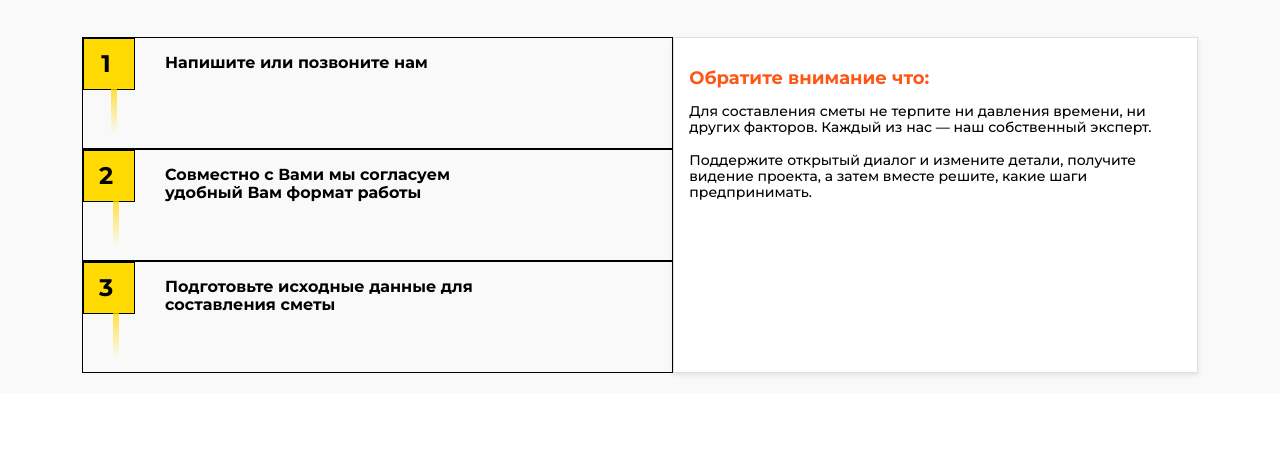
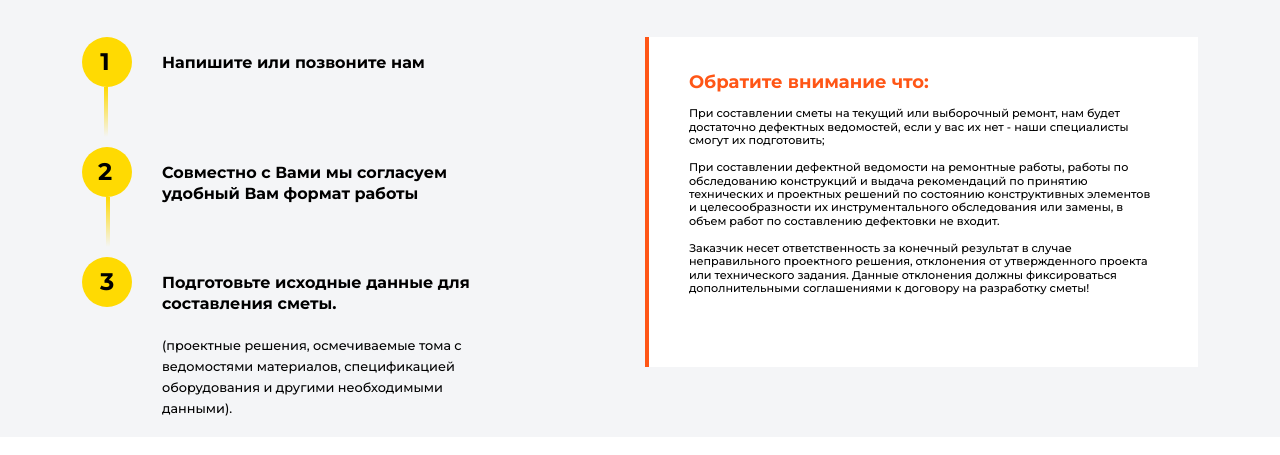
Before and after one commit to saruman-87/smeta-adaptive-site, a plain HTML site: page html/components/how-we-work.html in a window 1280 px wide. Shown: the part 119-574 px from the top of the page. Drawn offline with Linux system fonts and the light colour scheme.

Commit message:
Добелал "Как мы работаем"

```diff
--- a/css/lauout/how-we-work.css
+++ b/css/lauout/how-we-work.css
@@ -1,8 +1,8 @@
 .how-we-work {
     display: flex;
     justify-content: space-between;
-    padding: 20px;
-    background-color: #f9f9f9;
+    padding: 20px 20px 70px 20px;
+    background-color: #F4F5F7;
 }
 
 .how-we-work__title {
@@ -26,7 +26,6 @@
     display: flex;
     flex-direction: row;
     flex-wrap: wrap;
-    border: 1px solid #000;
     height: 110px;
 }
 
@@ -34,7 +33,7 @@
     display: flex;
     background-color: #FFDA02;
     color: black;
-    border: 1px solid #000;
+    border-radius: 50%;
     width: 50px;
     height: 50px;
     align-items: center;
@@ -44,28 +43,29 @@
     margin-right: 30px;
 }
 
-.how-we-work__step-number::after{
+.how-we-work__step:nth-child(-n+2) .how-we-work__step-number::after{
     content:'';
     display: block;
+    position: relative;
     background: linear-gradient(180deg, #FFD900 0%, rgba(255, 217, 0, 0) 100%);
-    height: 60px;
-    width: 6px;
-    position: relative;
-    bottom: -40px;
+    height: 50px;
+    width: 4px;
+    top: 50px;
+    right:calc(100% - 44px);
 }
 
 .how-we-work__step-description {
     font-size: 1rem;
     width: 60%;
-    font-weight:700;
+    line-height: 1.3;
 }
 
 .how-we-work__notice {
     width: 50%;
-    padding: 15px;
-    border: 1px solid #e0e0e0;
+    padding: 20px 40px;
     background-color: white;
-    box-shadow: 0 2px 5px rgba(0, 0, 0, 0.1);
+    border-left: 4px solid #FF5616;
+
 }
 
 .how-we-work__notice-title {
@@ -74,6 +74,5 @@
 }
 
 .how-we-work__notice-text {
-    font-size: 14px;
     margin-top: 10px;
 }
--- a/css/ui-kit/text.css
+++ b/css/ui-kit/text.css
@@ -16,3 +16,13 @@
   line-height: 1.2;
   margin-bottom: 50px;
 }
+
+.text-medium{
+  font-size: 0.8rem;
+  line-height: 1.2;
+}
+
+.text-min{
+  font-size: 0.7rem;
+  line-height: 1.2;
+}
--- a/html/components/how-we-work.html
+++ b/html/components/how-we-work.html
@@ -15,24 +15,26 @@
                 <div class="how-we-work__steps">
                     <div class="how-we-work__step">
                         <span class="how-we-work__step-number">1</span>
-                        <p class="how-we-work__step-description">Напишите или позвоните нам</p>
+                        <p class="how-we-work__step-description"> <strong>Напишите или позвоните нам </strong></p>
                     </div>
                     <div class="how-we-work__step">
                         <span class="how-we-work__step-number">2</span>
-                        <p class="how-we-work__step-description">Совместно с Вами мы согласуем удобный Вам формат работы</p>
+                        <p class="how-we-work__step-description"> <strong>Совместно с Вами мы согласуем удобный Вам формат работы</strong></p>
                     </div>
                     <div class="how-we-work__step">
                         <span class="how-we-work__step-number">3</span>
-                        <p class="how-we-work__step-description">Подготовьте исходные данные для составления сметы</p>
+                        <p class="how-we-work__step-description"> <strong> Подготовьте исходные данные для составления сметы. </strong> <br><br> <span class="text-medium">(проектные решения, осмечиваемые тома с ведомостями материалов, спецификацией оборудования и другими необходимыми данными).</span></p>
                     </div>
                 </div>
 
                 <div class="how-we-work__notice">
                     <h2 class="how-we-work__notice-title">Обратите внимание что:</h2>
-                    <p class="how-we-work__notice-text">
-                        Для составления сметы не терпите ни давления времени, ни других факторов. Каждый из нас — наш собственный эксперт.
+                    <p class="how-we-work__notice-text text-min">
+                        При составлении сметы на текущий или выборочный ремонт, нам будет достаточно дефектных ведомостей, если у вас их нет - наши специалисты смогут их подготовить;
                         <br><br>
-                        Поддержите открытый диалог и измените детали, получите видение проекта, а затем вместе решите, какие шаги предпринимать.
+                        При составлении дефектной ведомости на ремонтные работы, работы по обследованию конструкций и выдача рекомендаций по принятию технических и проектных решений по состоянию конструктивных элементов и целесообразности их инструментального обследования или замены, в объем работ по составлению дефектовки не входит.
+                        <br><br>
+                        Заказчик несет ответственность за конечный результат в случае неправильного проектного решения, отклонения от утвержденного проекта или технического задания. Данные отклонения должны фиксироваться дополнительными соглашениями к договору на разработку сметы!
                     </p>
                 </div>
             </div>
```
